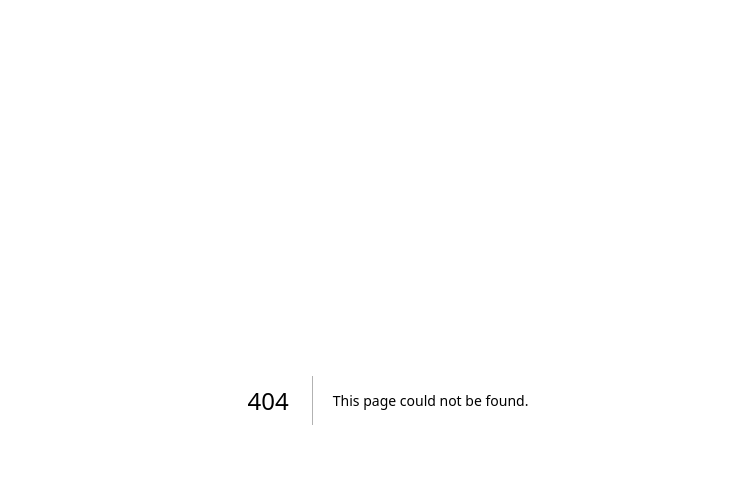
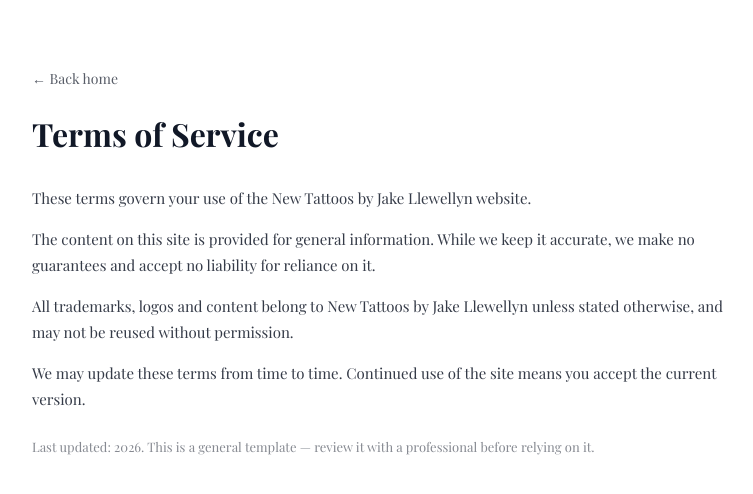
Before and after one commit to AlexThomas-Graft0/new-tattoos-by-jake-llewellyn-3439fe, a Next.js app: page /terms in a window 1280 px wide. Before the commit this address had no page. Shown: the top 494 px of the page, without its empty margins (252-1005 px from the left). Built offline with nearby package versions, Linux system fonts and the light colour scheme.

Commit message:
add app/terms/page.tsx

```diff
--- /dev/null
+++ b/app/terms/page.tsx
@@ -0,0 +1,17 @@
+export const metadata = { title: "Terms of Service — New Tattoos by Jake Llewellyn" };
+
+export default function Page() {
+  return (
+    <main style={{ maxWidth: 760, margin: '0 auto', padding: '64px 24px', lineHeight: 1.7 }}>
+      <a href="/" style={{ fontSize: 14, opacity: 0.7 }}>&larr; Back home</a>
+      <h1 style={{ fontSize: 32, fontWeight: 700, margin: '16px 0 24px' }}>Terms of Service</h1>
+      <div style={{ fontSize: 15, opacity: 0.85 }}>
+        <p style={{ marginBottom: 16 }}>These terms govern your use of the New Tattoos by Jake Llewellyn website.</p>
+        <p style={{ marginBottom: 16 }}>The content on this site is provided for general information. While we keep it accurate, we make no guarantees and accept no liability for reliance on it.</p>
+        <p style={{ marginBottom: 16 }}>All trademarks, logos and content belong to New Tattoos by Jake Llewellyn unless stated otherwise, and may not be reused without permission.</p>
+        <p style={{ marginBottom: 16 }}>We may update these terms from time to time. Continued use of the site means you accept the current version.</p>
+        <p style={{ marginTop: 24, fontSize: 13, opacity: 0.6 }}>Last updated: 2026. This is a general template — review it with a professional before relying on it.</p>
+      </div>
+    </main>
+  );
+}
```
